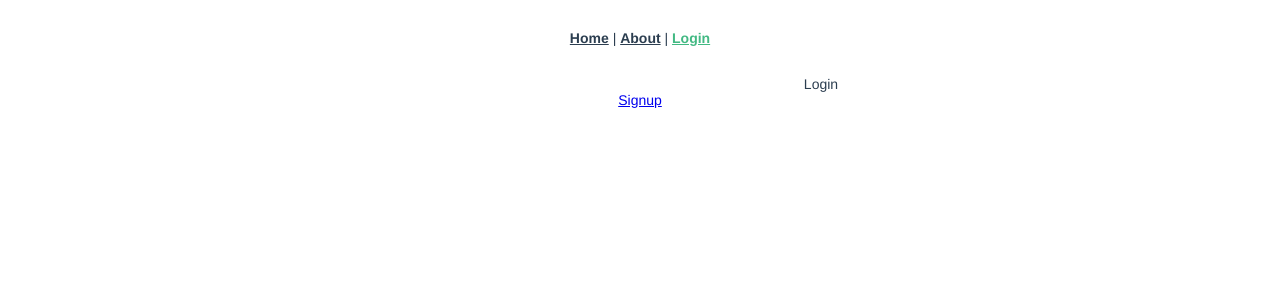
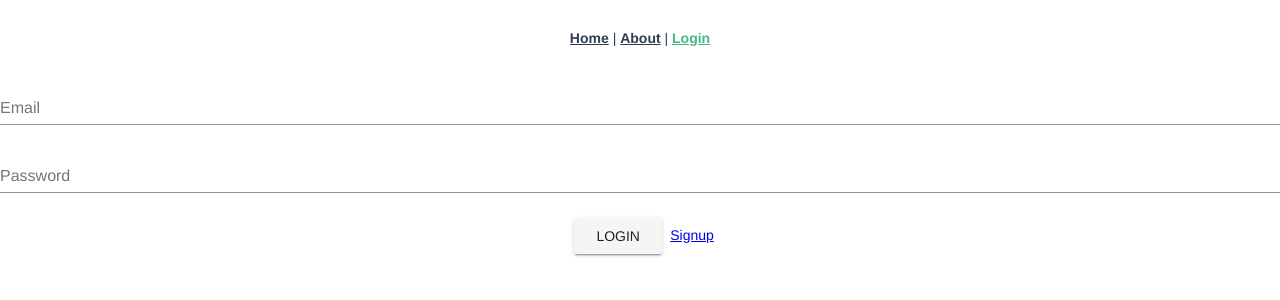
Before and after one commit to WLSF/vue-firebase-login, a Vue app: page /login in a window 1280 px wide. Shown: the top 300 px of the page. Built offline with nearby package versions, Linux system fonts and the light colour scheme; no server answers; the HTML template or start-up script is replaced by a standard one.

Commit message:
:art: Change common HTML to vuetify tags on Login.vue

```diff
--- a/src/views/Login.vue
+++ b/src/views/Login.vue
@@ -1,13 +1,20 @@
 <template>
-  <div class="login">
-    <input type="text" v-model="email" name="email">
-    <input type="password" v-model="password" name="password">
+  <form>
+    <v-text-field
+      v-model="email"
+      label="Email"
+      required
+    ></v-text-field>
+    <v-text-field
+      v-model="password"
+      :error-messages="errors"
+      label="Password"
+      required
+    ></v-text-field>
 
-    <button @click='login'>Login</button>
-    <router-link to="/signup"><p>Signup</p></router-link>
-
-    <p v-if="errors">{{ errors }}</p>
-  </div>
+    <v-btn @click="login">Login</v-btn>
+    <router-link to="signup">Signup</router-link>
+  </form>
 </template>
 <script>
 import firebase from 'firebase'
@@ -25,7 +32,7 @@ export default {
       firebase.auth().signInWithEmailAndPassword(this.email, this.password).then(() => {
         this.$router.push({ name: 'home' })
       }).catch((error) => {
-        this.errors = error
+        this.errors = error.message
       })
     }
   }
--- a/src/views/Signup.vue
+++ b/src/views/Signup.vue
@@ -1,5 +1,5 @@
 <template>
-  <div class="login">
+  <div class="signup">
     <input type="text" v-model="email" name="email">
     <input type="password" v-model="password" name="password">
 
@@ -10,6 +10,7 @@
   </div>
 </template>
 <script>
+import firebase from 'firebase'
 export default {
   name: "Signup",
   data() {
@@ -21,6 +22,11 @@ export default {
   },
   methods: {
     createUser: function() {
+      firebase.auth().createUserWithEmailAndPassword(this.email, this.password).then(() => {
+        this.$router.push({ name: 'home' })
+      }).catch((error) => {
+        this.errors = error
+      })
     }
   }
 }
```
